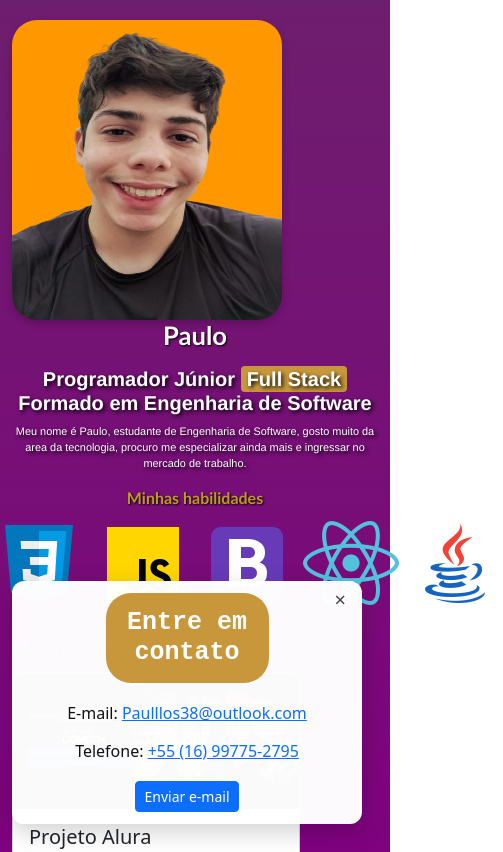
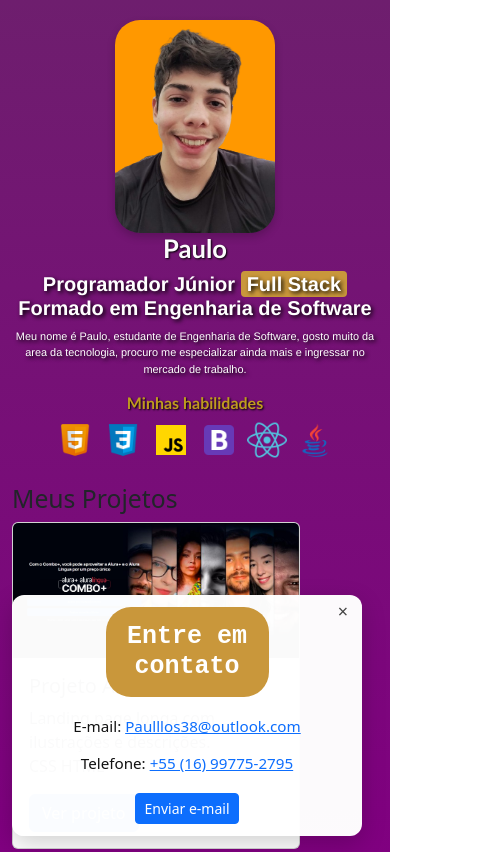
Before and after one commit to Phdorl2B/Portifolio.2, a plain HTML site: page index.html in a window 390 px wide. Shown: the top 852 px of the page, 503 px wide, since content can reach past the window. Drawn offline with nearby package versions, Linux system fonts and the light colour scheme.

Commit message:
Add files via upload

```diff
--- a/index.html
+++ b/index.html
@@ -12,13 +12,13 @@
 <body>
     <header class="container text-center">
 
-        <img src="img/perfil-removebg-preview.png" alt="" class=" perfil d-flex justify-content-start perfil border-radius-25px" width="270" height="300">
-        <h1 class="lead">Paulo</p>
+        <img src="img/perfil-removebg-preview.png" alt="Foto de perfil de Paulo" class="perfil">
+        <h1 class="lead">Paulo</h1>
         <h2>Programador Júnior <mark> Full Stack</mark> <br>Formado em Engenharia de Software</h2>
         <p>Meu nome é Paulo, estudante de Engenharia de Software, gosto muito da area da tecnologia, procuro me especializar ainda mais e ingressar no mercado de trabalho.</p>
         <h4>Minhas habilidades</h4>
     </header>
-        <span class="d-flex justify-content-center gap-2 mb-4" linguagens>
+        <span class="d-flex justify-content-center gap-2 mb-4 linguagens">
         <img src="img/icons8-html-96.png" alt="">
         <img src="img/icons8-css-96 (1).png" alt="">
         <img src="img/icons8-js-96.png" alt="">
--- a/style.css
+++ b/style.css
@@ -3,14 +3,45 @@ body{
     background-repeat: no-repeat;
 }
 
+/* Estilo da imagem de perfil (responsivo) */
 .perfil{
     border-radius: 25px;
     box-shadow: 0 4px 8px rgba(0, 0, 0, 0.2);
+    display: block;
+    max-width: 270px; /* tamanho máximo em desktop */
+    width: 100%;       /* preenche até o max-width */
+    height: auto;
+    margin: 20px auto 0; /* centraliza em telas pequenas */
+    box-sizing: border-box;
+}
+
+@media (max-width: 480px){
+    .perfil{
+        max-width: 160px; /* reduz em telas pequenas */
+    }
 }
 
 .linguagens{
-    color: yellow;
-    background-color: yellow;
+    /* Container de ícones: permitir quebra e centralizar */
+    display: flex;
+    flex-wrap: wrap;
+    gap: 0.5rem;
+    justify-content: center;
+    align-items: center;
+}
+
+.linguagens img{
+    width: 56px;
+    height: 56px;
+    object-fit: contain;
+    display: inline-block;
+}
+
+@media (max-width: 480px){
+    .linguagens img{
+        width: 40px;
+        height: 40px;
+    }
 }
 
 mark{
@@ -86,6 +117,23 @@ mark{
     }
 }
 
+/* Ajuste extra para evitar overflow e garantir que o pop-up caiba em telas muito pequenas */
+@media (max-width: 420px){
+    .content_contato{
+        position: fixed;
+        left: 8px;
+        right: 8px;
+        bottom: 8px;
+        padding: 10px;
+        font-size: 0.95rem;
+    }
+    .content_contato .contato-close{
+        top: 6px;
+        right: 8px;
+        font-size: 18px;
+    }
+}
+
 header h2{
     /* Tamanho responsivo para manter boa leitura em telas pequenas */
     font-size: clamp(1.25rem, 4.5vw, 2.6rem);
@@ -120,6 +168,4 @@ header p{
     text-shadow: 2px 2px 4px black;
 }
 
-.perfil{
-    margin-top: 20px;
-}
+/* (margin-top já aplicado acima na regra `.perfil`) */
```
